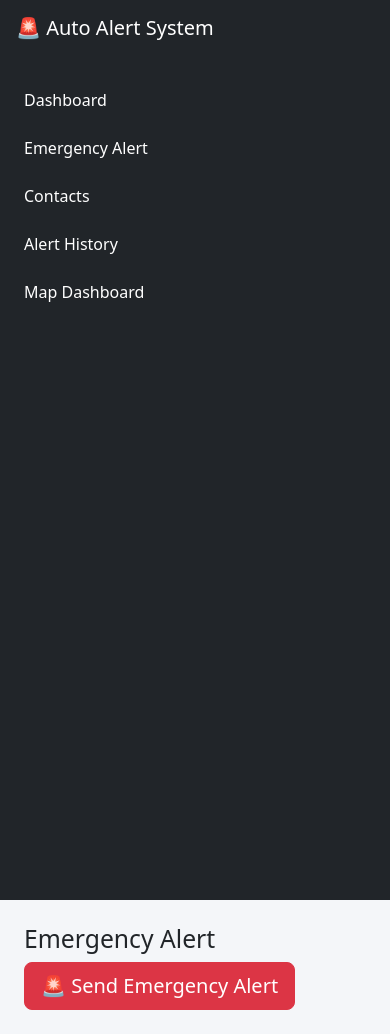
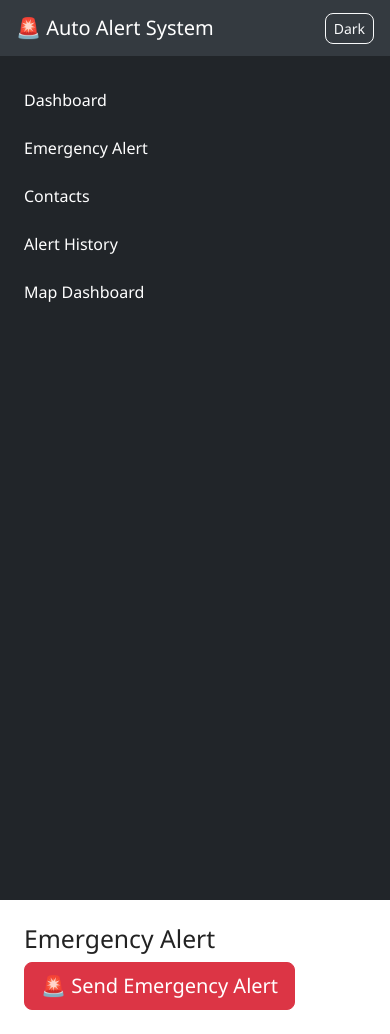
Before and after one commit to Vijay0567/Real-Time-GPS-Based-Emergency-Alert-Location-Sharing-System, a Django app: page /alert/ in a window 390 px wide. Shown: the top 1034 px of the page. Run offline with Django 5.2, Linux system fonts and the light colour scheme; a user stored in the database is signed in.

Commit message:
UI: center user dashboard + theme toggle; update emergency fetch and register flow

```diff
--- a/auto_alert_accident/alerts/templates/base.html
+++ b/auto_alert_accident/alerts/templates/base.html
@@ -11,32 +11,56 @@ href="https://cdn.jsdelivr.net/npm/bootstrap@5.3.2/dist/css/bootstrap.min.css">
 href="https://unpkg.com/leaflet/dist/leaflet.css"/>
 
 <style>
+	:root{
+		--bg: #ffffff;
+		--text: #222222;
+		--muted: #6c757d;
+		--nav-bg: #343a40;
+		--sidebar-bg: #212529;
+		--sidebar-link: #ffffff;
+		--map-bg: #f8f9fa;
+	}
 
+	.dark-mode{
+		--bg: #0a192f;
+		--text: #e6eef3;
+		--muted: #9fb1c1;
+		--nav-bg: #071126;
+		--sidebar-bg: #0f1724;
+		--sidebar-link: #e6eef3;
+		--map-bg: #071226;
+	}
+
+	html,body{height:100%;}
 	body{
-background:#f4f6f9;
+		background:var(--bg);
+		color:var(--text);
+		font-family:Segoe UI, system-ui, -apple-system, 'Helvetica Neue', Arial;
 	}
+
+	.navbar{background:var(--nav-bg) !important}
+	.navbar-brand{color:var(--sidebar-link)}
 
 	.sidebar{
 		height:100vh;
-background:#212529;
-color:white;
+		background:var(--sidebar-bg);
+		color:var(--sidebar-link);
 		padding-top:20px;
 	}
 
 	.sidebar a{
 		display:block;
 		padding:12px;
-color:white;
+		color:var(--sidebar-link);
 		text-decoration:none;
 	}
 
-.sidebar a:hover{
-background:#343a40;
-}
+	.sidebar a:hover{background:rgba(255,255,255,0.03)}
 
-#map{
-height:500px;
-}
+	#map{height:500px;background:var(--map-bg)}
+
+	/* small theme toggle styling */
+	#themeToggle{border-radius:8px}
 
 </style>
 
@@ -44,8 +68,11 @@ height:500px;
 
 <body>
 
-<nav class="navbar navbar-dark bg-dark px-3">
+<nav class="navbar navbar-dark px-3">
 	<span class="navbar-brand">🚨 Auto Alert System</span>
+	<div style="margin-left:auto">
+		<button id="themeToggle" class="btn btn-sm btn-outline-light">Toggle Theme</button>
+	</div>
 </nav>
 
 <div class="container-fluid">
@@ -73,5 +100,28 @@ height:500px;
 
 <script src="https://unpkg.com/leaflet/dist/leaflet.js"></script>
 
+<script>
+	// Theme toggle: persist in localStorage and apply `dark-mode` class to <html>
+	(function(){
+		const key = 'site-theme';
+		const btn = document.getElementById('themeToggle');
+		function apply(theme){
+			if(theme === 'dark') document.documentElement.classList.add('dark-mode');
+			else document.documentElement.classList.remove('dark-mode');
+			if(btn) btn.textContent = theme === 'dark' ? 'Light' : 'Dark';
+		}
+		const saved = localStorage.getItem(key) || 'light';
+		apply(saved);
+		if(btn){
+			btn.addEventListener('click', function(){
+				const cur = document.documentElement.classList.contains('dark-mode') ? 'dark' : 'light';
+				const next = cur === 'dark' ? 'light' : 'dark';
+				localStorage.setItem(key, next);
+				apply(next);
+			});
+		}
+	})();
+</script>
+
 </body>
 </html>
--- a/auto_alert_accident/alerts/templates/emergency.html
+++ b/auto_alert_accident/alerts/templates/emergency.html
@@ -23,28 +23,11 @@ fetch("/save-alert/",{
 method:"POST",
 headers:{
 "Content-Type":"application/json",
-"X-CSRFToken":(function(){
-	function getCookie(name){
-		let cookieValue = null;
-		if (document.cookie && document.cookie !== '') {
-			const cookies = document.cookie.split(';');
-			for (let i = 0; i < cookies.length; i++) {
-				const cookie = cookies[i].trim();
-				if (cookie.substring(0, name.length + 1) === (name + '=')) {
-					cookieValue = decodeURIComponent(cookie.substring(name.length + 1));
-					break;
-				}
-			}
-		}
-		return cookieValue;
-	}
-	return getCookie('csrftoken');
-})()
+"X-CSRFToken":"{{ csrf_token }}"
 },
-credentials: 'same-origin',
 body:JSON.stringify({
-	latitude:lat,
-	longitude:lon
+latitude:lat,
+longitude:lon
 })
 })
 
--- a/auto_alert_accident/alerts/views.py
+++ b/auto_alert_accident/alerts/views.py
@@ -1,3 +1,6 @@
+# -----------------------------
+# CORE IMPORTS
+# -----------------------------
 from django.shortcuts import render, redirect
 from django.contrib.auth import authenticate, login, logout
 from django.contrib.auth.decorators import login_required
@@ -6,13 +9,9 @@ from django.contrib.auth.models import User
 from .models import AccidentReport, EmergencyContact, Profile
 import json
 
-
 # -----------------------------
 # USER REGISTRATION
 # -----------------------------
-from django.shortcuts import render, redirect
-from django.contrib.auth.models import User
-from .models import Profile
 
 def register(request):
 
@@ -46,8 +45,7 @@ def register(request):
             email=email,
             blood_group=blood
         )
-        # Post/Redirect/Get: redirect to login to avoid stale CSRF tokens
-        return redirect('/login/')
+        return render(request, "register_success.html")
     return render(request,"register.html")
 # -----------------------------
 # USER LOGIN
```
Also changed, not shown: auto_alert_accident/alerts/templates/user_dashboard.html (+43 -51 lines). Lines whose indentation alone changed are shown as unchanged.
